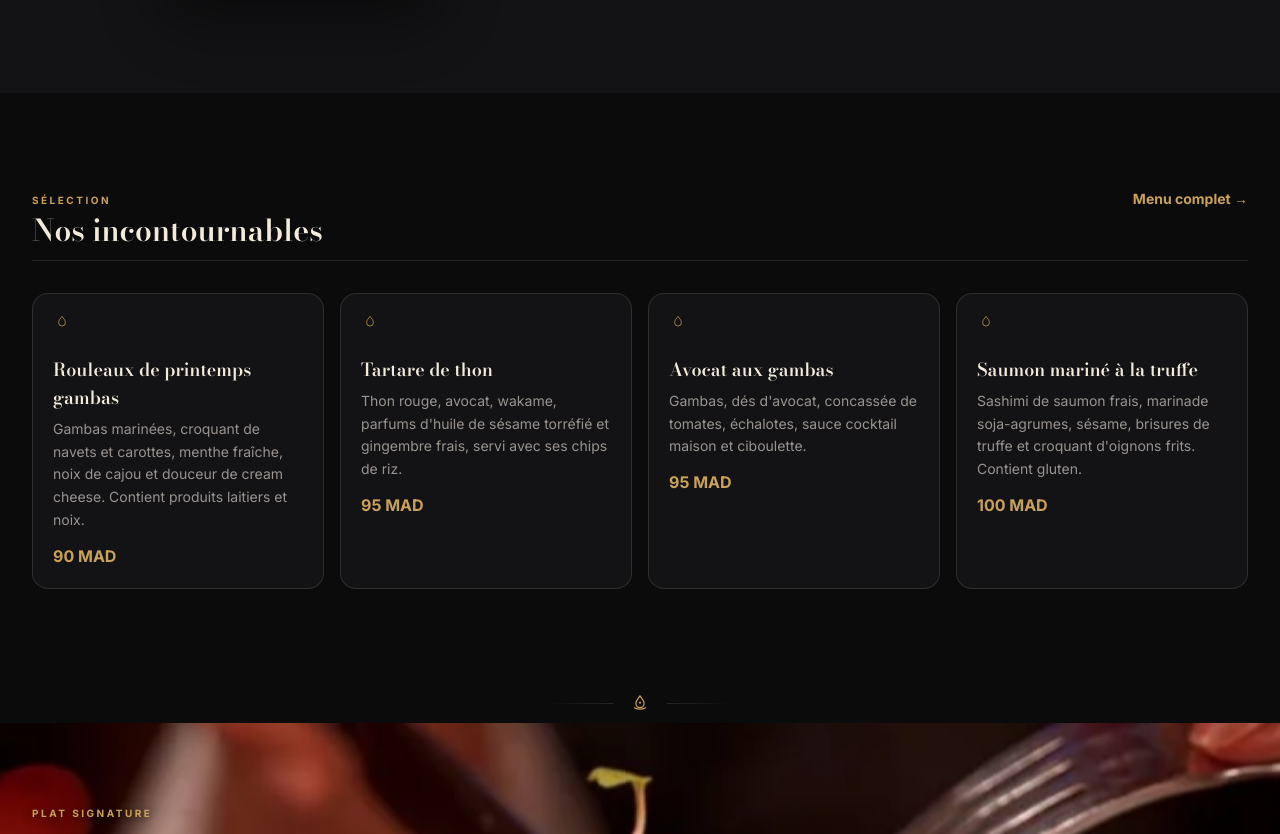
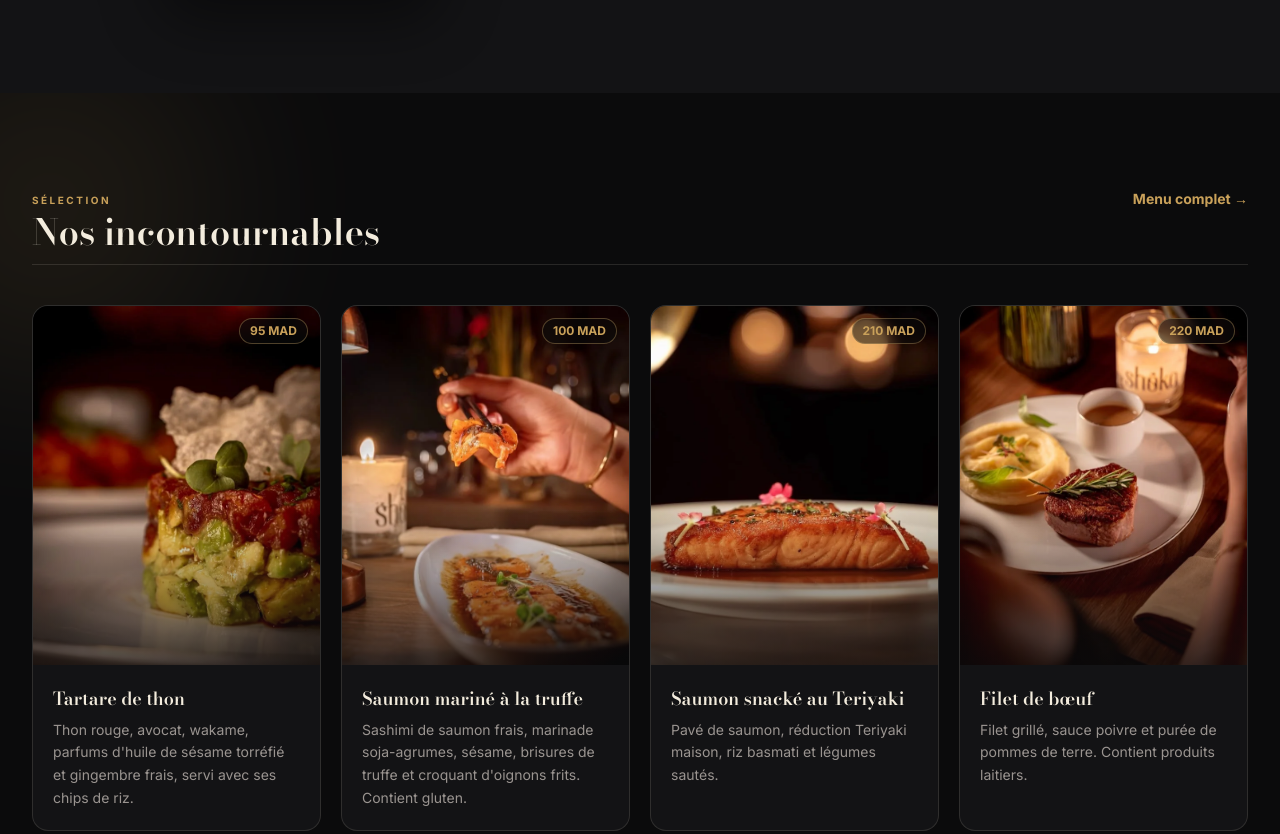
Before and after one commit to amarraduzzi/shoko-lounge, an Astro site: page / in a window 1280 px wide. Shown: the part 1401-2235 px from the top of the page. Built offline with nearby package versions, Linux system fonts and the light colour scheme; Astro itself is replaced by a stand-in of ours.

Commit message:
Foto's toegevoegd aan Nos incontournables sectie"

```diff
--- a/src/content-pages/HomeContent.astro
+++ b/src/content-pages/HomeContent.astro
@@ -186,7 +186,15 @@ const restaurantJsonLd = {
   priceRange: '€€',
 };
 
-const highlightItems = menuHighlights.flatMap((c) => c.items).slice(0, 4);
+// Curated, not "first 4 in file order": these four are hand-picked because
+// they each have real dish photography (see menu-highlights.ts) spanning
+// both starters and mains, so the homepage teaser is a proper visual mix
+// instead of e.g. four starters in a row. A plain .slice(0, 4) would have
+// silently pulled in items with no photo at all.
+const highlightNames = ['Tartare de thon', 'Saumon mariné à la truffe', 'Saumon snacké au Teriyaki', 'Filet de bœuf'];
+const highlightItems = highlightNames
+  .map((name) => menuHighlights.flatMap((c) => c.items).find((item) => item.name === name))
+  .filter((item): item is NonNullable<typeof item> => Boolean(item));
 
 const path = localizedPath('/', lang);
 ---
@@ -365,16 +373,22 @@ const path = localizedPath('/', lang);
     </section>
   </div>
 
-  <!-- Menu highlights -->
-  <section class="max-w-7xl mx-auto px-5 sm:px-8 py-16 sm:py-24">
-    <div class="flex items-baseline justify-between mb-8 pb-3" style="border-bottom: 1px solid var(--color-border)">
+  <!-- Menu highlights — was a plain grid of text-only cards (no photos on
+       any of the 4 items, just a droplet placeholder icon) while every
+       other section on this page leans on real photography. Now portrait
+       dish shots with the price as a pill on the photo itself (menu-card
+       convention) instead of buried in the text block below, plus a soft
+       background glow to match the section rhythm elsewhere on this page. -->
+  <section class="relative max-w-7xl mx-auto px-5 sm:px-8 py-16 sm:py-24 overflow-hidden">
+    <div class="section-glow" style="width: 340px; height: 340px; background: var(--color-accent); opacity: 0.1; left: -120px; top: -60px;"></div>
+    <div class="relative flex items-baseline justify-between mb-10 pb-3" style="border-bottom: 1px solid var(--color-border)">
       <div>
         <span class="block text-[10px] font-bold uppercase tracking-[0.25em] mb-1" style="color: var(--color-accent)">{t(copy.selectionKicker, lang)}</span>
-        <h2 class="font-display text-2xl sm:text-3xl font-semibold" style="color: var(--color-text-primary)">{t(copy.incontournablesTitle, lang)}</h2>
+        <h2 class="font-display text-3xl sm:text-4xl font-semibold" style="color: var(--color-text-primary)">{t(copy.incontournablesTitle, lang)}</h2>
       </div>
-      <a href={localizedPath('/menu', lang)} class="text-sm font-bold" style="color: var(--color-accent)">{t(common.menuComplet, lang)} {arrow(lang)}</a>
+      <a href={localizedPath('/menu', lang)} class="text-sm font-bold shrink-0" style="color: var(--color-accent)">{t(common.menuComplet, lang)} {arrow(lang)}</a>
     </div>
-    <div class="grid sm:grid-cols-2 lg:grid-cols-4 gap-4">
+    <div class="relative grid sm:grid-cols-2 lg:grid-cols-4 gap-5">
       {highlightItems.map((item, i) => (
         <div
           class="card-lift rounded-2xl overflow-hidden"
@@ -382,8 +396,15 @@ const path = localizedPath('/', lang);
           data-reveal
         >
           {item.image ? (
-            <div class="photo-frame aspect-square">
+            <div class="photo-frame relative aspect-[4/5]">
               <img src={item.image} alt={item.imageAlt ? t(item.imageAlt, lang) : item.name} class="w-full h-full object-cover" loading="lazy" />
+              <div class="absolute inset-0 pointer-events-none" style="background: linear-gradient(180deg, transparent 55%, rgba(11,11,12,0.75) 100%)"></div>
+              <span
+                class="absolute top-3 px-2.5 py-1 rounded-full text-xs font-bold"
+                style="inset-inline-end: 0.75rem; background-color: rgba(11,11,12,0.55); backdrop-filter: blur(4px); color: var(--color-accent); border: 1px solid rgba(212,175,110,0.35)"
+              >
+                {item.priceMAD} MAD
+              </span>
             </div>
           ) : (
             <div class="pt-5 px-5">
@@ -395,7 +416,9 @@ const path = localizedPath('/', lang);
           <div class="p-5">
             <h3 class="menu-item-name font-display font-semibold text-lg" style="color: var(--color-text-primary)">{item.name}</h3>
             <p class="text-sm mt-1.5 leading-relaxed" style="color: var(--color-text-muted)">{t(item.description, lang)}</p>
-            <p class="menu-item-price mt-3 font-bold" style="color: var(--color-accent)">{item.priceMAD} MAD</p>
+            {!item.image && (
+              <p class="menu-item-price mt-3 font-bold" style="color: var(--color-accent)">{item.priceMAD} MAD</p>
+            )}
           </div>
         </div>
       ))}
--- a/src/content/menu-highlights.ts
+++ b/src/content/menu-highlights.ts
@@ -60,6 +60,12 @@ export const menuHighlights: MenuHighlightCategory[] = [
           ar: 'تونة حمراء، أفوكادو، واكامي، لمسات من زيت السمسم المحمّص والزنجبيل الطازج، تُقدَّم مع رقائق الأرز.',
         },
         priceMAD: 95,
+        image: '/images/dish-tartare-thon.webp',
+        imageAlt: {
+          fr: 'Tartare de thon rouge et avocat, chips de riz',
+          en: 'Red tuna and avocado tartare with rice chips',
+          ar: 'تارتار تونة حمراء وأفوكادو مع رقائق الأرز',
+        },
       },
       {
         name: 'Avocat aux gambas',
@@ -78,6 +84,12 @@ export const menuHighlights: MenuHighlightCategory[] = [
           ar: 'ساشيمي سلمون طازج، تتبيلة صويا-حمضيات، سمسم، برادة كمأة وبصل مقرمش. يحتوي على الغلوتين.',
         },
         priceMAD: 100,
+        image: '/images/dish-saumon-truffe.webp',
+        imageAlt: {
+          fr: 'Saumon mariné à la truffe, dégusté aux baguettes',
+          en: 'Truffle-marinated salmon, served with chopsticks',
+          ar: 'سلمون متبّل بالكمأة، يُقدَّم بعيدان الأكل',
+        },
       },
       {
         name: 'Ô César',
@@ -196,6 +208,12 @@ export const menuHighlights: MenuHighlightCategory[] = [
           ar: 'شريحة سلمون، صلصة تيرياكي منزلية، أرز بسمتي وخضروات سوتيه.',
         },
         priceMAD: 210,
+        image: '/images/dish-saumon-teriyaki.webp',
+        imageAlt: {
+          fr: 'Pavé de saumon snacké au Teriyaki, fleurs comestibles',
+          en: 'Seared teriyaki salmon fillet with edible flowers',
+          ar: 'شريحة سلمون بالتيرياكي مع زهور صالحة للأكل',
+        },
       },
       {
         name: 'Filet de bœuf',
@@ -205,6 +223,12 @@ export const menuHighlights: MenuHighlightCategory[] = [
           ar: 'فيليه لحم بقري مشوي، صلصة الفلفل وبطاطس مهروسة. يحتوي على منتجات الألبان.',
         },
         priceMAD: 220,
+        image: '/images/dish-filet-boeuf.webp',
+        imageAlt: {
+          fr: 'Filet de bœuf grillé, purée et jus, à la bougie',
+          en: 'Grilled beef fillet with mash and jus, by candlelight',
+          ar: 'فيليه لحم بقري مشوي مع بطاطس مهروسة، على ضوء الشموع',
+        },
       },
     ],
   },
```
